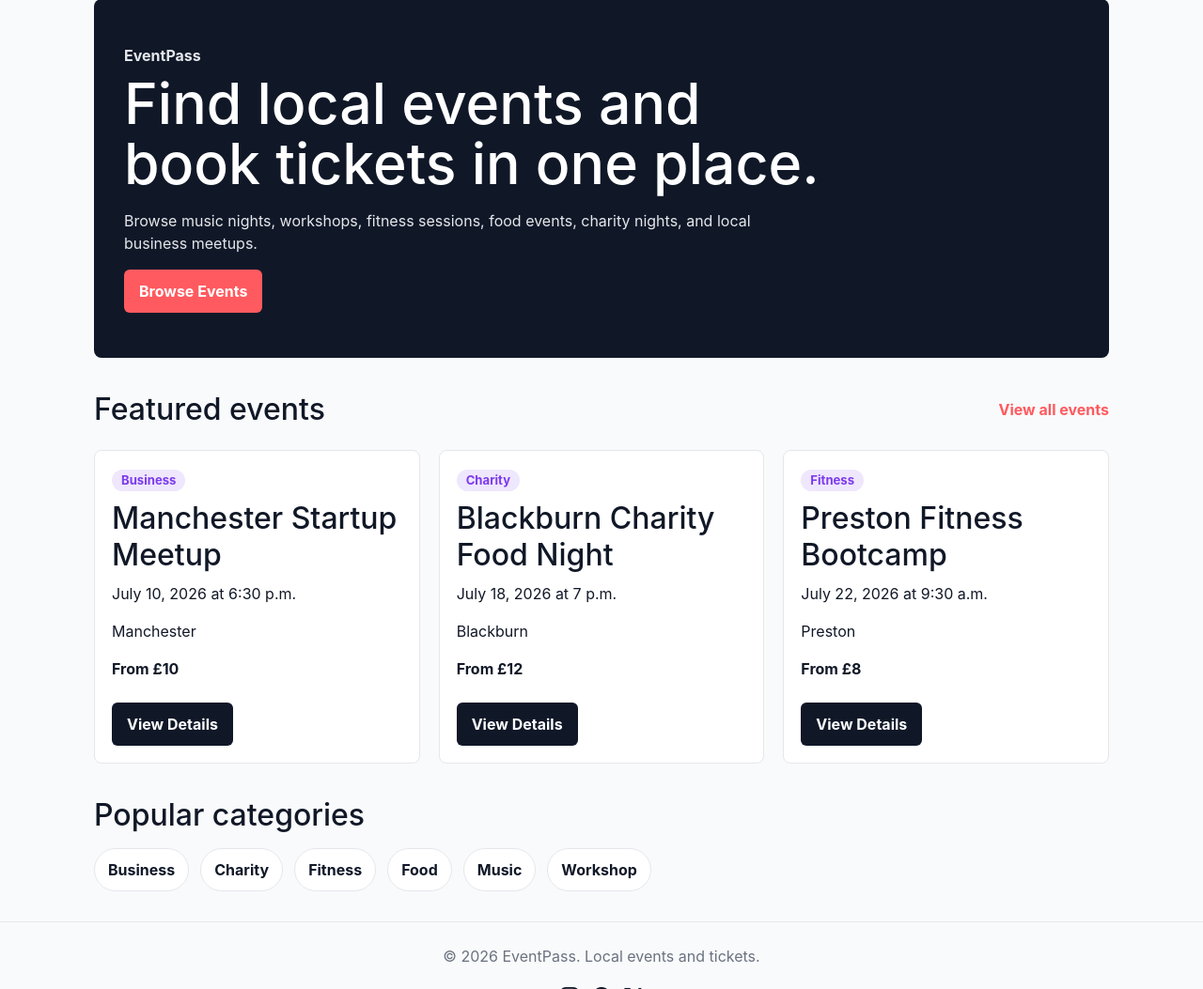
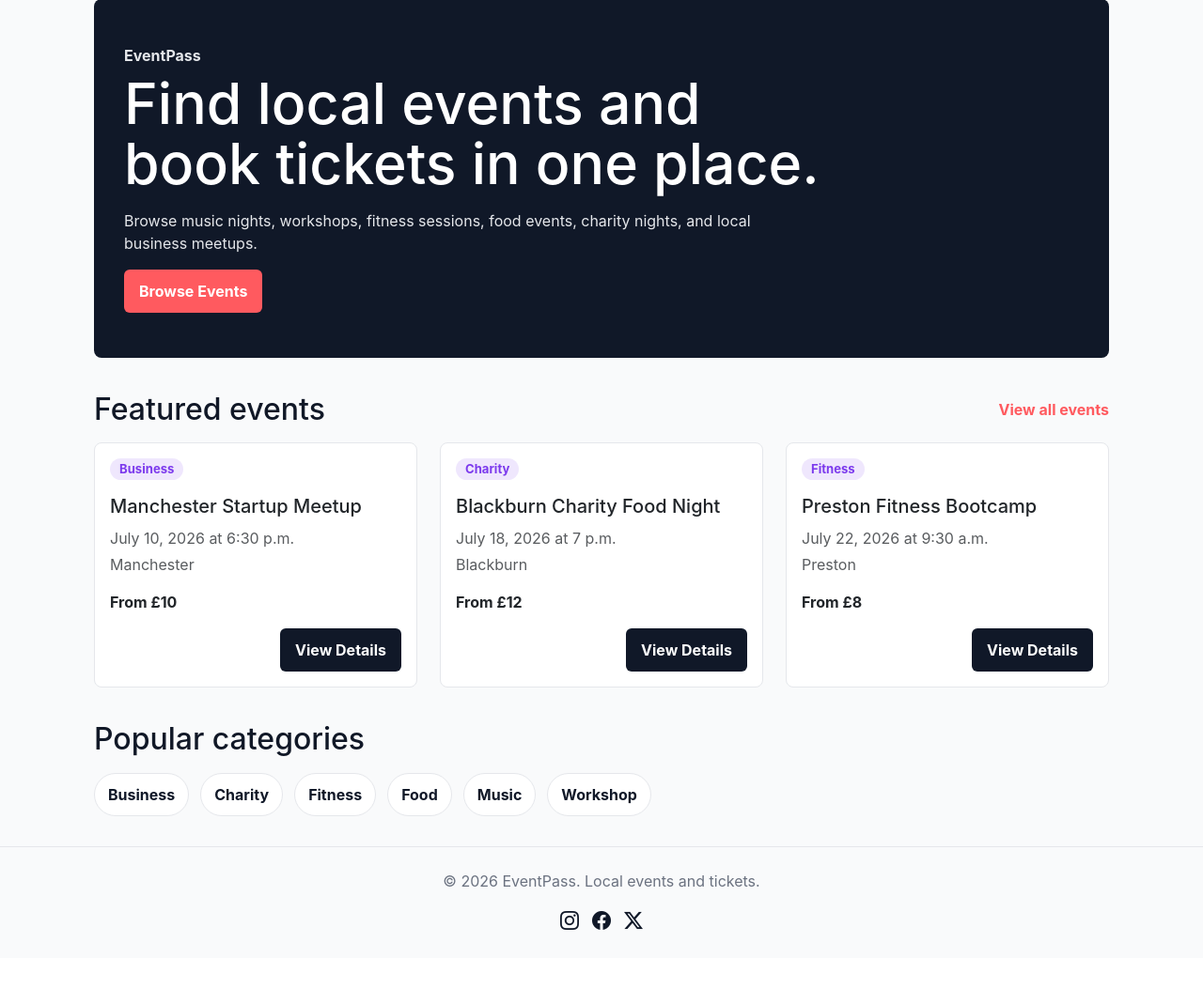
Before and after one commit to bankaiogx/eventpass, a Django app: page / in a window 1280 px wide. Shown: the part 109-1162 px from the top of the page at 94% size. After the commit the page ends 1099 px from the top, so only its background shows below. Run offline with Django 5.2, Linux system fonts and the light colour scheme; data comes from the database, SQL or seed files in the repository.

Commit message:
Use Bootstrap cards on homepage

```diff
--- a/templates/events/home.html
+++ b/templates/events/home.html
@@ -19,23 +19,25 @@
     </div>
 
     {% if featured_events %}
-        <div class="event-grid">
+        <div class="row g-4">
             {% for event in featured_events %}
-                <article class="event-card">
+                <div class="col-md-6 col-lg-4">
+                    <article class="card event-card h-100">
                         {% if event.image %}
-                        <img src="{{ event.image.url }}" alt="{{ event.title }}">
+                            <img class="card-img-top" src="{{ event.image.url }}" alt="{{ event.title }}">
                         {% endif %}
-                    <div class="event-card-content">
-                        <span class="badge">{{ event.category.name }}</span>
-                        <h2>{{ event.title }}</h2>
-                        <p>{{ event.start_date }} at {{ event.start_time }}</p>
-                        <p>{{ event.venue.city }}</p>
+                        <div class="card-body d-flex flex-column">
+                            <span class="badge align-self-start">{{ event.category.name }}</span>
+                            <h2 class="card-title h5 mt-3">{{ event.title }}</h2>
+                            <p class="card-text text-muted mb-1">{{ event.start_date }} at {{ event.start_time }}</p>
+                            <p class="card-text text-muted">{{ event.venue.city }}</p>
                             {% if event.starting_price is not None %}
                                 <p class="price">From £{{ event.starting_price }}</p>
                             {% endif %}
-                        <a class="button secondary" href="{% url 'event_detail' event.id %}">View Details</a>
+                            <a class="button secondary mt-auto" href="{% url 'event_detail' event.id %}">View Details</a>
                         </div>
                     </article>
+                </div>
             {% endfor %}
         </div>
     {% else %}
```
Lines whose indentation alone changed are shown as unchanged.
